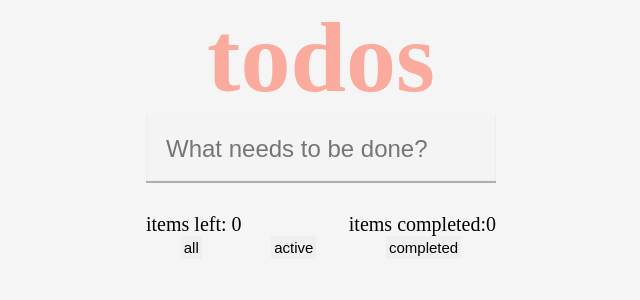
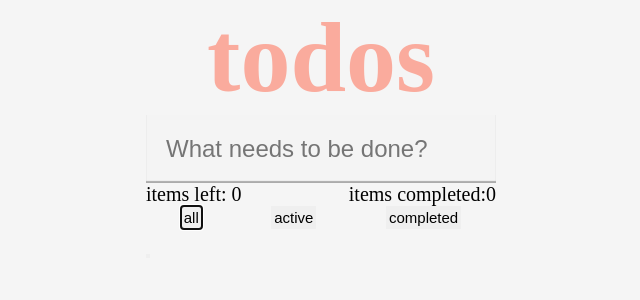
Before and after one commit to ViktorSuvorov/React-todo, a React (Create React App) app: page / in a window 1280 px wide. Shown: the top 300 px of the page, without its empty margins (319-959 px from the left). Built offline with nearby package versions, Linux system fonts and the light colour scheme.

Commit message:
Stared adding footer component

```diff
--- a/src/App.js
+++ b/src/App.js
@@ -1,4 +1,5 @@
 import React, { Component } from "react";
+import Footer from "./Components/Footer";
 // import TodoForm from './Components/TodoForm'
 import Header from './Components/Header'
 import TodoList from './Components/TodoList'
@@ -11,6 +12,7 @@ class App extends Component {
 
     <Header />
     <TodoList />
+
     </div>
     )
   }
--- a/src/Components/Footer.js
+++ b/src/Components/Footer.js
@@ -0,0 +1,10 @@
+import React from 'react';
+
+export default (props) => (
+    <div className='todo-footer'>
+    <button id='footer-button' onClick={props.todoFilter}></button>
+
+
+    </div>
+
+    )
--- a/src/Components/TodoList.js
+++ b/src/Components/TodoList.js
@@ -1,4 +1,5 @@
 import React, { Component } from "react";
+import Footer from "./Footer";
 import TodoForm from "./TodoForm";
 import TodoItem from "./TodoItem";
 
@@ -16,9 +17,9 @@ class TodoList extends Component {
 
   handleDeleteTodo = (id) => {
     this.setState({
-          todos:this.state.todos.filter(todo => todo.id !==id)
-      })
-  }
+      todos: this.state.todos.filter((todo) => todo.id !== id),
+    });
+  };
 
   toggleComplete = (id) => {
     this.setState({
@@ -43,7 +44,6 @@ class TodoList extends Component {
     });
   };
 
-
   render() {
     let todos = [];
 
@@ -51,7 +51,7 @@ class TodoList extends Component {
       todos = this.state.todos;
     } else if (this.state.todoFilter === "active") {
       todos = this.state.todos.filter((todo) => !todo.complete);
-    } else if (this.state.todoFilter === 'completed') {
+    } else if (this.state.todoFilter === "completed") {
       todos = this.state.todos.filter((todo) => todo.complete);
     }
 
@@ -78,16 +78,19 @@ class TodoList extends Component {
               {this.state.todos.filter((todo) => todo.complete).length}
             </div>
           </div>
-          <div className='info-buttons'>
-            <button onClick={() => this.updateTodoToShow("all")}>all</button>
+          <div className="info-buttons">
+            <button autoFocus onClick={() => this.updateTodoToShow("all")}>
+              all
+            </button>
             <button onClick={() => this.updateTodoToShow("active")}>
               active
             </button>
-            <button onClick={() =>console.log(this.updateTodoToShow("completed"))}>
+            <button onClick={() => this.updateTodoToShow("completed")}>
               completed
             </button>
           </div>
         </ul>
+        <Footer todoFilter={() => this.updateTodoToShow()}/>
       </div>
     );
   }
--- a/src/index.css
+++ b/src/index.css
@@ -43,16 +43,19 @@ body {
   flex-wrap: wrap;
   justify-content: space-between;
   border: none;
-  padding: 12px 12px;
-  font-size: 33px;
+  padding: 15px 15px;
+  font-size: 25px;
+  color: grey;
   font-weight: normal;
+  background: rgba(0, 0, 0, 0.003);
+  box-shadow: inset 0 -2px 1px rgba(0, 0, 0, 0.3);
 }
 
 .todo-item button {
     background-color:rgba(77%, 4%, 4%, 0.7);
     border: none;
     color: white;
-    padding: 5px;
+    padding: 2px;
     text-align: center;
     text-decoration: none;
     display: inline-block;
@@ -96,5 +99,5 @@ body {
   border: none;
   box-shadow: inset 0 -2px 1px rgba(0, 0, 0, 0.3);
   font-size: 24px;
-  margin-bottom: 30px;
+
 }
```
Lines whose indentation alone changed are shown as unchanged.
